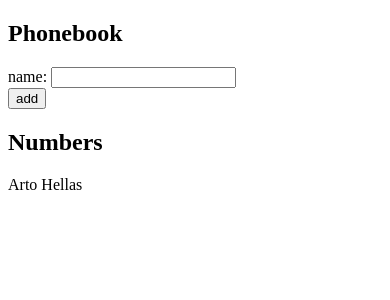
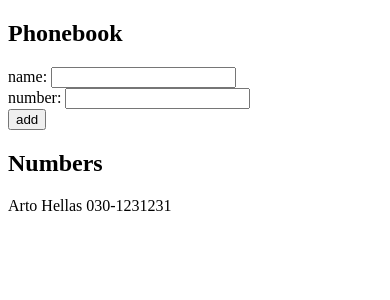
Before and after one commit to putraprdn/osa, a React (Vite) app in the folder osa2/phone-book/: page / in a window 390 px wide. Shown: the top 300 px of the page. Built offline with nearby package versions, Linux system fonts and the light colour scheme.

Commit message:
Add submission for task 2.8 phone book step 3

```diff
--- a/osa2/phone-book/src/App.jsx
+++ b/osa2/phone-book/src/App.jsx
@@ -1,12 +1,24 @@
 import { useState } from "react";
 
 const App = () => {
-	const [persons, setPersons] = useState([{ name: "Arto Hellas" }]);
+	const [persons, setPersons] = useState([
+		{ name: "Arto Hellas", number: "030-1231231" },
+	]);
 	const [newName, setNewName] = useState("");
+	const [newNumber, setNewNumber] = useState("");
 
 	const handleChange = (e) => {
 		const value = e.target.value;
-		setNewName(value);
+		switch (e.target.name) {
+			case "name":
+				setNewName(value);
+				break;
+			case "number":
+				setNewNumber(value);
+				break;
+			default:
+				break;
+		}
 	};
 
 	const handleSubmit = (e) => {
@@ -17,9 +29,13 @@ const App = () => {
 			return;
 		}
 
-		const newPerson = persons.concat({ name: newName });
+		const newPerson = persons.concat({
+			name: newName,
+			number: newNumber,
+		});
 		setPersons(newPerson);
 		setNewName("");
+		setNewNumber("");
 	};
 
 	return (
@@ -29,7 +45,16 @@ const App = () => {
 				<div>
 					name:{" "}
 					<input
+						name="name"
 						value={newName}
+						onChange={handleChange}
+					/>
+				</div>
+				<div>
+					number:{" "}
+					<input
+						name="number"
+						value={newNumber}
 						onChange={handleChange}
 					/>
 				</div>
@@ -39,7 +64,9 @@ const App = () => {
 			</form>
 			<h2>Numbers</h2>
 			{persons.map((person) => (
-				<p key={person.name}>{person.name}</p>
+				<p key={person.name}>
+					{person.name} {person.number}
+				</p>
 			))}
 		</div>
 	);
```
